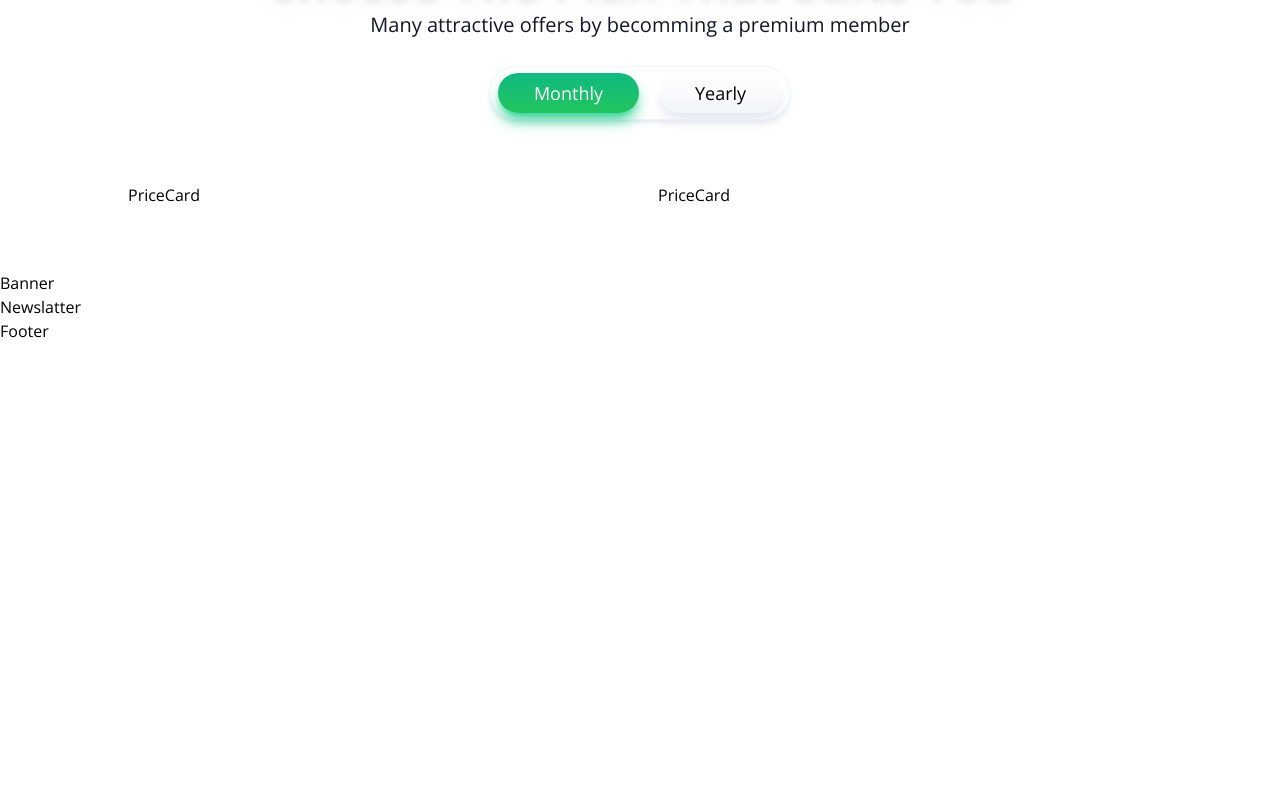
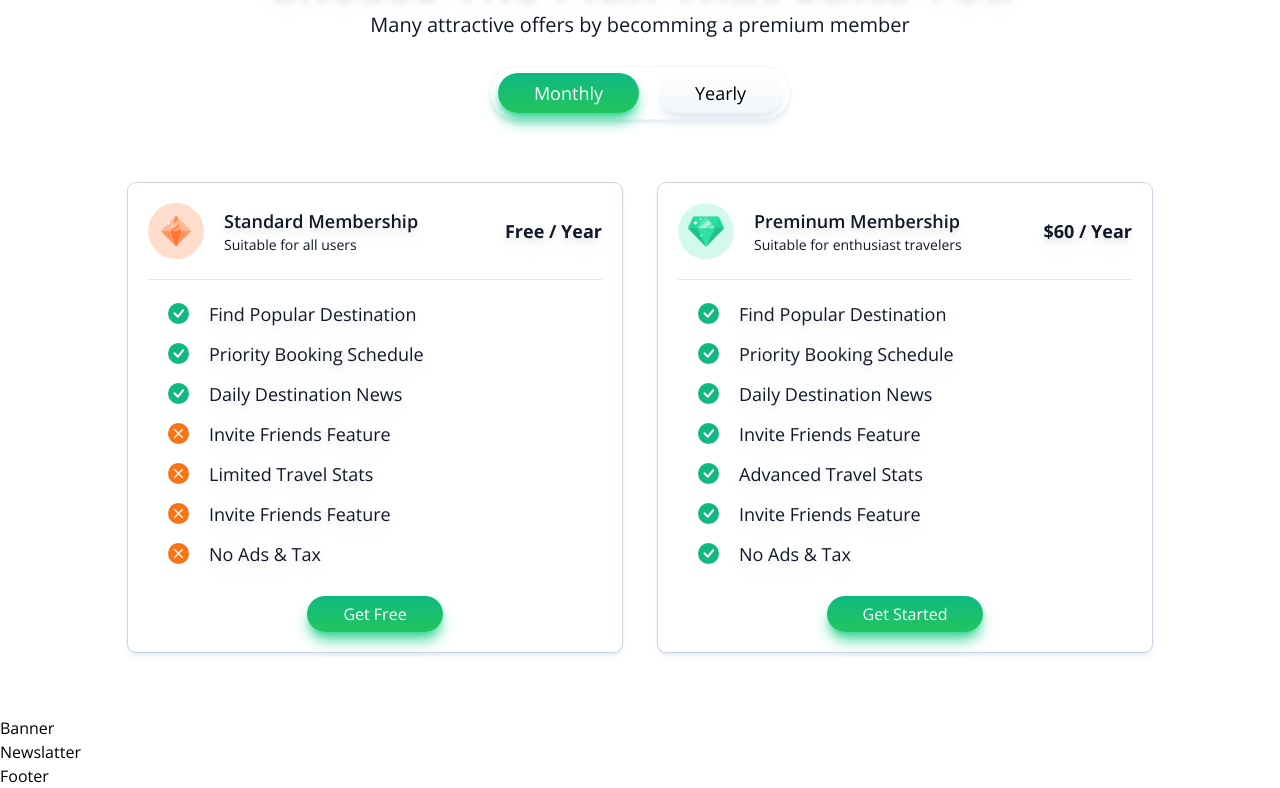
Before and after one commit to HossainRafi/Travigo, a React (Vite) app: page / in a window 1280 px wide. Shown: the part 2348-3136 px from the top of the page. Before the commit the page ends 2691 px from the top, so only its background shows below. Built offline with nearby package versions, Linux system fonts and the light colour scheme.

Commit message:
price card done

```diff
--- a/src/components/PriceCard.jsx
+++ b/src/components/PriceCard.jsx
@@ -1,9 +1,62 @@
-import React from 'react'
+import React from "react";
 
-const PriceCard = () => {
+const PriceCard = ({
+  plan: { planicon, title, text, plantype, plancontent, buttonText },
+}) => {
   return (
-    <div>PriceCard</div>
-  )
-}
+    <>
+      <div className="p-5 rounded-lg bg-slate-50/5 ring-1 ring-slate-300 shadow-md shadow-slate-200 hover:scale-105 duration-300 transition-all cursor-pointer">
+        <div className="flex items-center justify-between">
+          <div className="flex items-center gap-5">
+            <div className="grid items-center">
+              <img
+                src={planicon}
+                alt="planicon/img"
+                className="w-14 h-14 lg:h-12 lg:w-12 object-cover"
+              />
+            </div>
+            <div className="grid items-center">
+              <h1 className="text-gray-900 font-semibold text-lg filter drop-shadow-lg lg:text-base md:text-sm">
+                {title}
+              </h1>
+              <p className="text-slate-900 font-normal text-sm lg:text-xs">
+                {text}
+              </p>
+            </div>
+          </div>
+          <div className="grid items-center">
+            <h1 className="text-gray-900 font-bold text-lg filter drop-shadow-lg lg:text-base md:text-sm">
+              {plantype}
+            </h1>
+          </div>
+        </div>
+        <div className="h-[0.1vh] bg-slate-200 my-5"></div>
+        <div className="grid items-center gap-3 px-5">
+          {plancontent?.map((val, i) => (
+            <div key={i} className="flex items-center justify-start gap-5">
+              <div className="grid items-center">
+                <img
+                  src={val.iconbox}
+                  alt="iconbox/svg"
+                  className="lg:w-5 lg:h-5"
+                />
+              </div>
+              <div className="grid items-center">
+                <h1 className="font-normal text-lg text-gray-900 filter drop-shadow-lg lg:text-base hover:text-emerald-500">
+                  {val.text}
+                </h1>
+              </div>
+            </div>
+          ))}
+        </div>
+        <div className="grid items-center justify-items-center mt-7">
+          <button type="button" className="button-emrald text-base">
+            {buttonText}
+          </button>
+        </div>
+      </div>
+    </>
+  );
+};
 
-export default PriceCard
+export default PriceCard;
```
